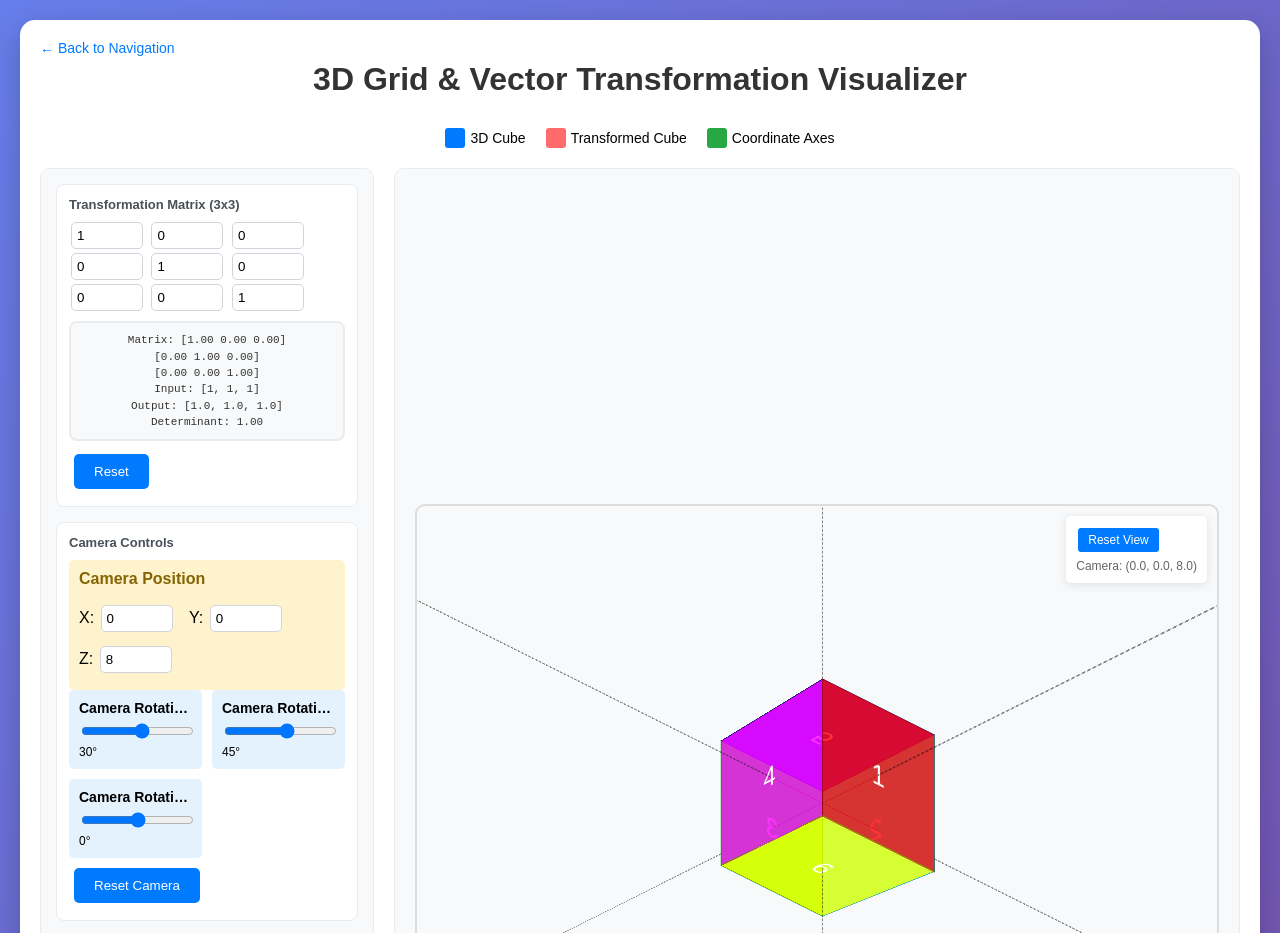
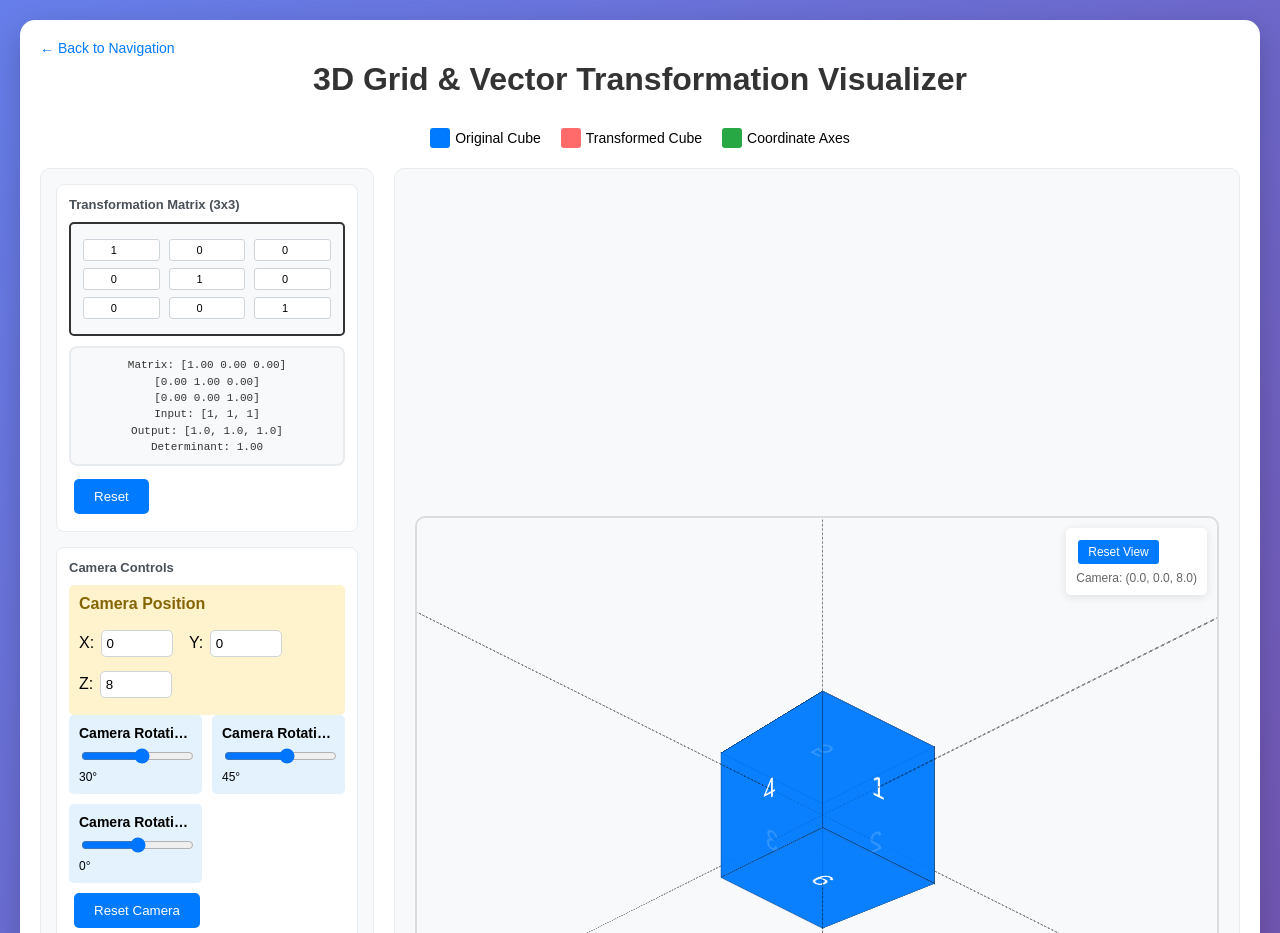
Before and after one commit to Siefke1/2D-Grid-Vector-Transformation-Visualizer, a plain HTML site: page 3d/index.html in a window 1280 px wide. Shown: the top 933 px of the page. Drawn offline with Linux system fonts and the light colour scheme.

Commit message:
leave original cube in canvas after transform

```diff
--- a/3d/index.html
+++ b/3d/index.html
@@ -14,7 +14,7 @@
         <div class="legend">
             <div class="legend-item">
                 <div class="legend-color" style="background: #007bff;"></div>
-                <span>3D Cube</span>
+                <span>Original Cube</span>
             </div>
             <div class="legend-item">
                 <div class="legend-color" style="background: #ff6b6b;"></div>
@@ -30,10 +30,22 @@
             <div class="controls">
             <div class="control-group">
                 <h3>Transformation Matrix (3x3)</h3>
-                <div>
-                    <input type="number" id="a11" value="1" step="0.1" onchange="applyTransformation()"> <input type="number" id="a12" value="0" step="0.1" onchange="applyTransformation()"> <input type="number" id="a13" value="0" step="0.1" onchange="applyTransformation()"><br>
-                    <input type="number" id="a21" value="0" step="0.1" onchange="applyTransformation()"> <input type="number" id="a22" value="1" step="0.1" onchange="applyTransformation()"> <input type="number" id="a23" value="0" step="0.1" onchange="applyTransformation()"><br>
-                    <input type="number" id="a31" value="0" step="0.1" onchange="applyTransformation()"> <input type="number" id="a32" value="0" step="0.1" onchange="applyTransformation()"> <input type="number" id="a33" value="1" step="0.1" onchange="applyTransformation()">
+                <div class="matrix-input-container">
+                    <div class="matrix-row">
+                        <input type="number" id="a11" value="1" step="0.1" onchange="applyTransformation()">
+                        <input type="number" id="a12" value="0" step="0.1" onchange="applyTransformation()">
+                        <input type="number" id="a13" value="0" step="0.1" onchange="applyTransformation()">
+                    </div>
+                    <div class="matrix-row">
+                        <input type="number" id="a21" value="0" step="0.1" onchange="applyTransformation()">
+                        <input type="number" id="a22" value="1" step="0.1" onchange="applyTransformation()">
+                        <input type="number" id="a23" value="0" step="0.1" onchange="applyTransformation()">
+                    </div>
+                    <div class="matrix-row">
+                        <input type="number" id="a31" value="0" step="0.1" onchange="applyTransformation()">
+                        <input type="number" id="a32" value="0" step="0.1" onchange="applyTransformation()">
+                        <input type="number" id="a33" value="1" step="0.1" onchange="applyTransformation()">
+                    </div>
                 </div>
                 <div class="transformation-info" id="transformationInfo">
                     <div>Matrix: [1.00  0.00  0.00]</div>
@@ -114,7 +126,15 @@
             <div class="canvas-container">
                 <div class="demo-output">
                                     <div class="demo-output__container" id="demo__container">
-                        <div class="demo-element" id="demo-element">
+                    <div class="demo-element original-cube" id="original-element">
+                        <div class="side side-back">3</div>
+                        <div class="side side-bottom">6</div>
+                        <div class="side side-right">2</div>
+                        <div class="side side-left">4</div>
+                        <div class="side side-front">1</div>
+                        <div class="side side-top">5</div>
+                    </div>
+                    <div class="demo-element transformed-cube" id="demo-element">
                         <div class="side side-back">3</div>
                         <div class="side side-bottom">6</div>
                         <div class="side side-right">2</div>
@@ -286,6 +306,19 @@ transform: matrix3d(1, 0, 0, 0, 0, 1, 0, 0, 0, 0, 1, 0, 0, 0, 0, 1)
             const transform = `matrix3d(${matrix3d.join(', ')})`;
             demoElement.style.transform = transform;
             transformCode.textContent = `transform: ${transform}`;
+
+            // Check if transformation is identity (no change)
+            const isIdentity = currentMatrix.every((row, i) =>
+                row.every((val, j) => val === (i === j ? 1 : 0))
+            );
+
+            // Show/hide transformed cube based on whether transformation is identity
+            const transformedCube = document.querySelector('.transformed-cube');
+            if (isIdentity) {
+                transformedCube.classList.remove('show');
+            } else {
+                transformedCube.classList.add('show');
+            }
         }
 
         function resetGrid() {
--- a/css/2d.css
+++ b/css/2d.css
@@ -226,6 +226,32 @@ button:hover {
     border-radius: 3px;
 }
 
+.matrix-input-container {
+    margin: 10px 0;
+    font-size: 11px;
+    border: 2px solid #333;
+    border-radius: 5px;
+    padding: 10px;
+    background: #f8f9fa;
+}
+
+.matrix-row {
+    display: flex;
+    align-items: center;
+    margin: 3px 0;
+    gap: 5px;
+}
+
+.matrix-row input[type="number"] {
+    flex: 1;
+    width: 50px;
+    padding: 4px;
+    border: 1px solid #ced4da;
+    border-radius: 3px;
+    font-size: 11px;
+    text-align: center;
+}
+
 /* Responsive Design */
 @media (max-width: 1024px) {
     .main-layout {
--- a/css/3d.css
+++ b/css/3d.css
@@ -111,6 +111,28 @@ h1 {
     transform-style: preserve-3d;
 }
 
+.original-cube {
+    position: absolute;
+    left: 50%;
+    top: 50%;
+    transform-style: preserve-3d;
+    transform: translate(-50%, -50%);
+}
+
+.transformed-cube {
+    position: absolute;
+    left: 50%;
+    top: 50%;
+    transform-style: preserve-3d;
+    transform: translate(-50%, -50%);
+    opacity: 0;
+    transition: opacity 0.3s ease;
+}
+
+.transformed-cube.show {
+    opacity: 1;
+}
+
 .side {
     --side-size: 150px;
     --side-offset: 75px;
@@ -125,33 +147,64 @@ h1 {
     border: 1px inset rgba(0, 0, 0, 0.5);
 }
 
-.side-front {
-    background: rgba(255, 0, 0, 0.8);
+.original-cube .side-front {
+    background: rgba(0, 123, 255, 0.8);
     transform: rotateY(0deg) translateZ(var(--side-offset));
 }
 
-.side-back {
-    background: rgba(0, 255, 0, 0.8);
+.original-cube .side-back {
+    background: rgba(0, 123, 255, 0.8);
     transform: rotateY(180deg) translateZ(var(--side-offset));
 }
 
-.side-top {
-    background: rgba(0, 0, 255, 0.8);
+.original-cube .side-top {
+    background: rgba(0, 123, 255, 0.8);
     transform: rotateX(90deg) translateZ(var(--side-offset));
 }
 
-.side-bottom {
-    background: rgba(255, 255, 0, 0.8);
+.original-cube .side-bottom {
+    background: rgba(0, 123, 255, 0.8);
     transform: rotateX(-90deg) translateZ(var(--side-offset));
 }
 
-.side-left {
-    background: rgba(255, 0, 255, 0.8);
+.original-cube .side-left {
+    background: rgba(0, 123, 255, 0.8);
     transform: rotateY(-90deg) translateZ(var(--side-offset));
 }
 
-.side-right {
-    background: rgba(0, 255, 255, 0.8);
+.original-cube .side-right {
+    background: rgba(0, 123, 255, 0.8);
+    transform: rotateY(90deg) translateZ(var(--side-offset));
+}
+
+/* Transformed cube sides - red theme */
+.transformed-cube .side-front {
+    background: rgba(255, 107, 107, 0.8);
+    transform: rotateY(0deg) translateZ(var(--side-offset));
+}
+
+.transformed-cube .side-back {
+    background: rgba(255, 107, 107, 0.8);
+    transform: rotateY(180deg) translateZ(var(--side-offset));
+}
+
+.transformed-cube .side-top {
+    background: rgba(255, 107, 107, 0.8);
+    transform: rotateX(90deg) translateZ(var(--side-offset));
+}
+
+.transformed-cube .side-bottom {
+    background: rgba(255, 107, 107, 0.8);
+    transform: rotateX(-90deg) translateZ(var(--side-offset));
+}
+
+.transformed-cube .side-left {
+    background: rgba(255, 107, 107, 0.8);
+    transform: rotateY(-90deg) translateZ(var(--side-offset));
+}
+
+.transformed-cube .side-right {
+    background: rgba(255, 107, 107, 0.8);
     transform: rotateY(90deg) translateZ(var(--side-offset));
 }
 
@@ -254,11 +307,30 @@ button:hover {
     margin: 0 5px;
 }
 
+.matrix-input-container {
+    margin: 10px 0;
+    font-size: 11px;
+    border: 2px solid #333;
+    border-radius: 5px;
+    padding: 10px;
+    background: #f8f9fa;
+}
+
 .matrix-row {
     display: flex;
-    justify-content: center;
     align-items: center;
-    margin: 5px 0;
+    margin: 3px 0;
+    gap: 5px;
+}
+
+.matrix-row input[type="number"] {
+    flex: 1;
+    width: 50px;
+    padding: 4px;
+    border: 1px solid #ced4da;
+    border-radius: 3px;
+    font-size: 11px;
+    text-align: center;
 }
 
 .matrix-element {
```
Also changed, not shown: 2d/index.html (+9 -3 lines). Lines whose indentation alone changed are shown as unchanged.
